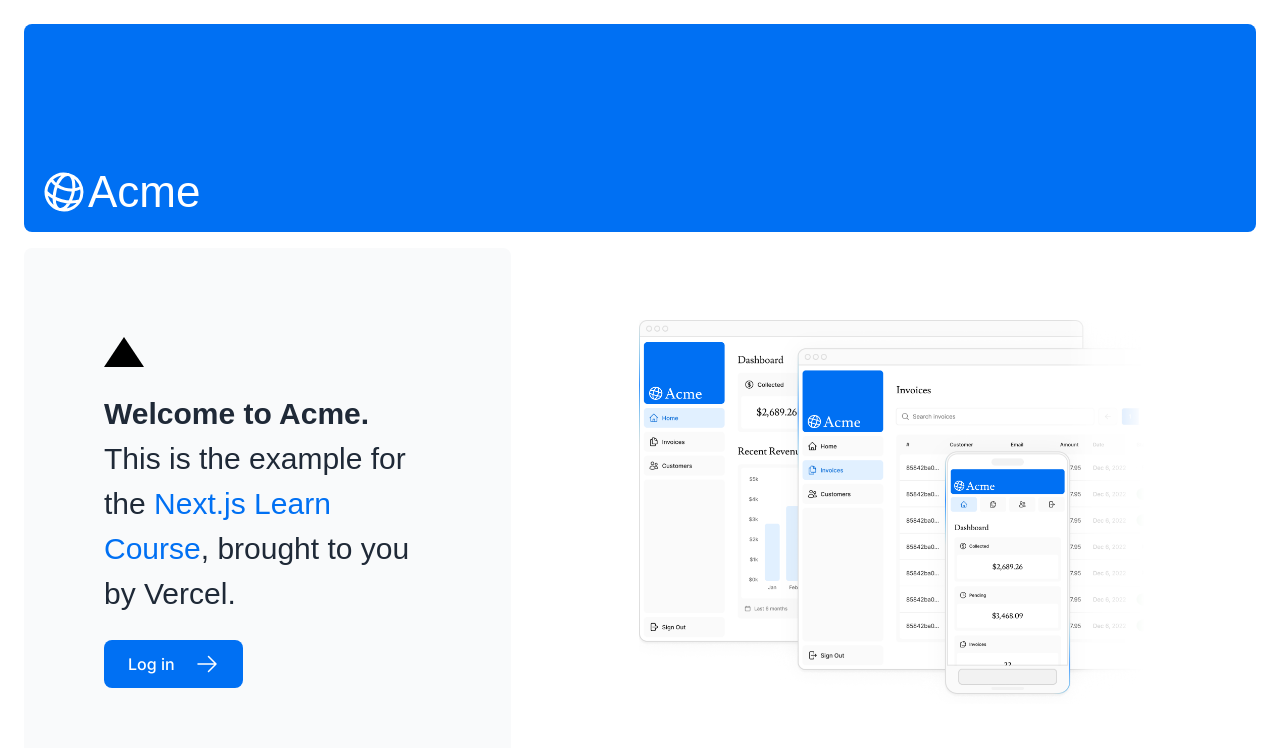
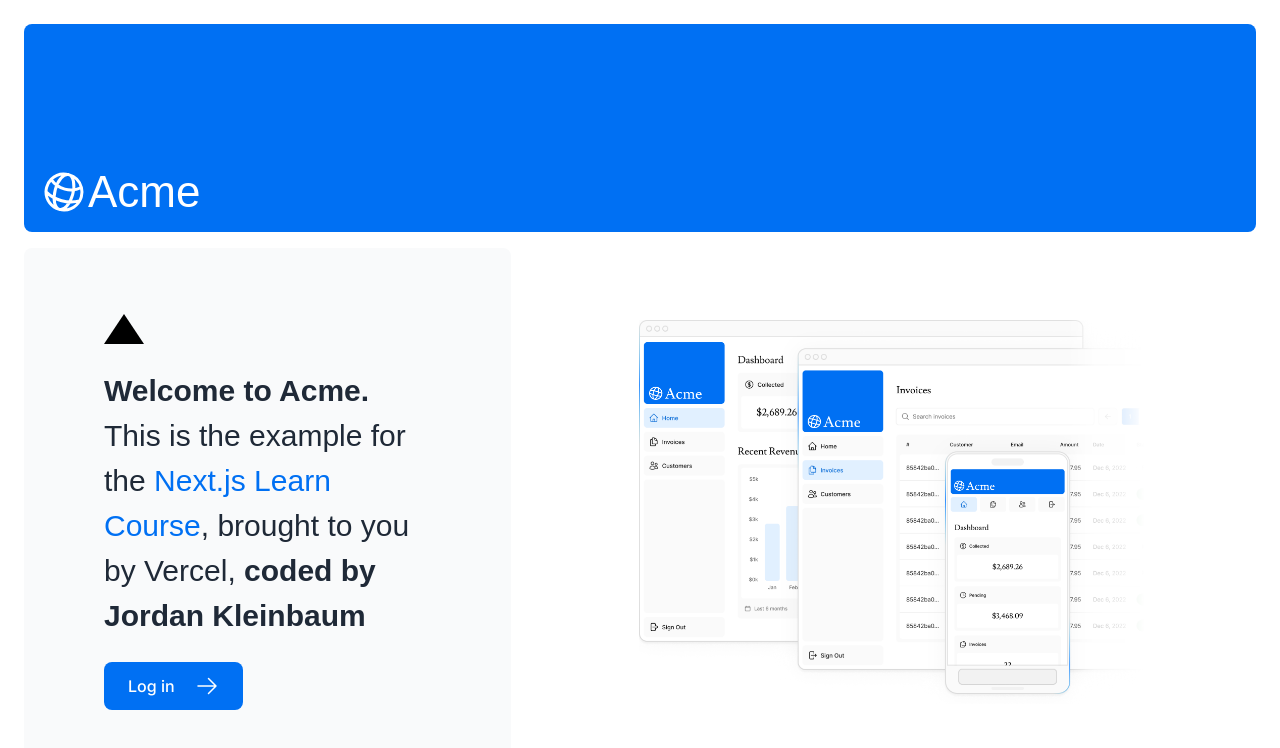
Before and after one commit to JordanKleinbaum/nextjs-tutorial, a Next.js app in the folder nextjs-dashboard/: page / in a window 1280 px wide. Shown: the top 748 px of the page. Built offline with nearby package versions, Linux system fonts and the light colour scheme; a web font is replaced by a local one.

Commit message:
Adjusted title page

```diff
--- a/nextjs-dashboard/app/page.tsx
+++ b/nextjs-dashboard/app/page.tsx
@@ -21,7 +21,8 @@
             <a href="https://nextjs.org/learn/" className="text-blue-500">
               Next.js Learn Course
             </a>
-            , brought to you by Vercel.
+            , brought to you by Vercel,{' '}
+            <strong> coded by Jordan Kleinbaum</strong>
           </p>
           <Link
             href="/login"
```
